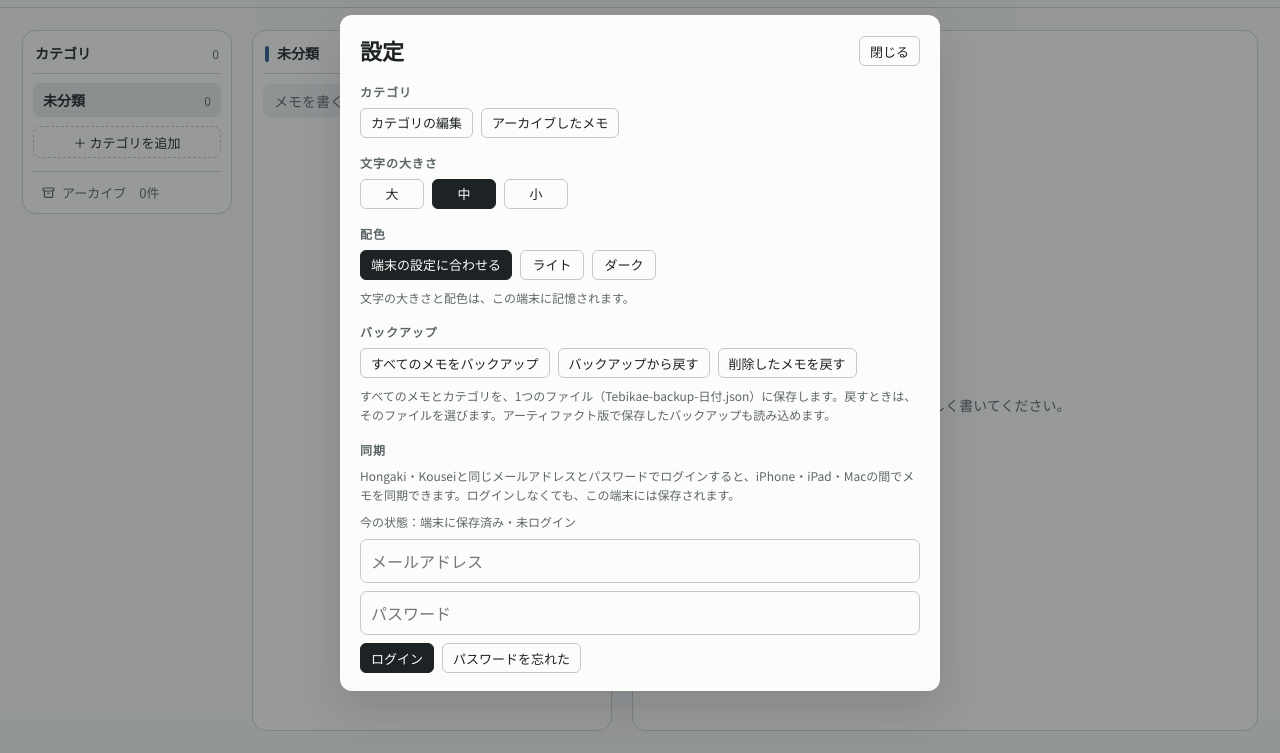
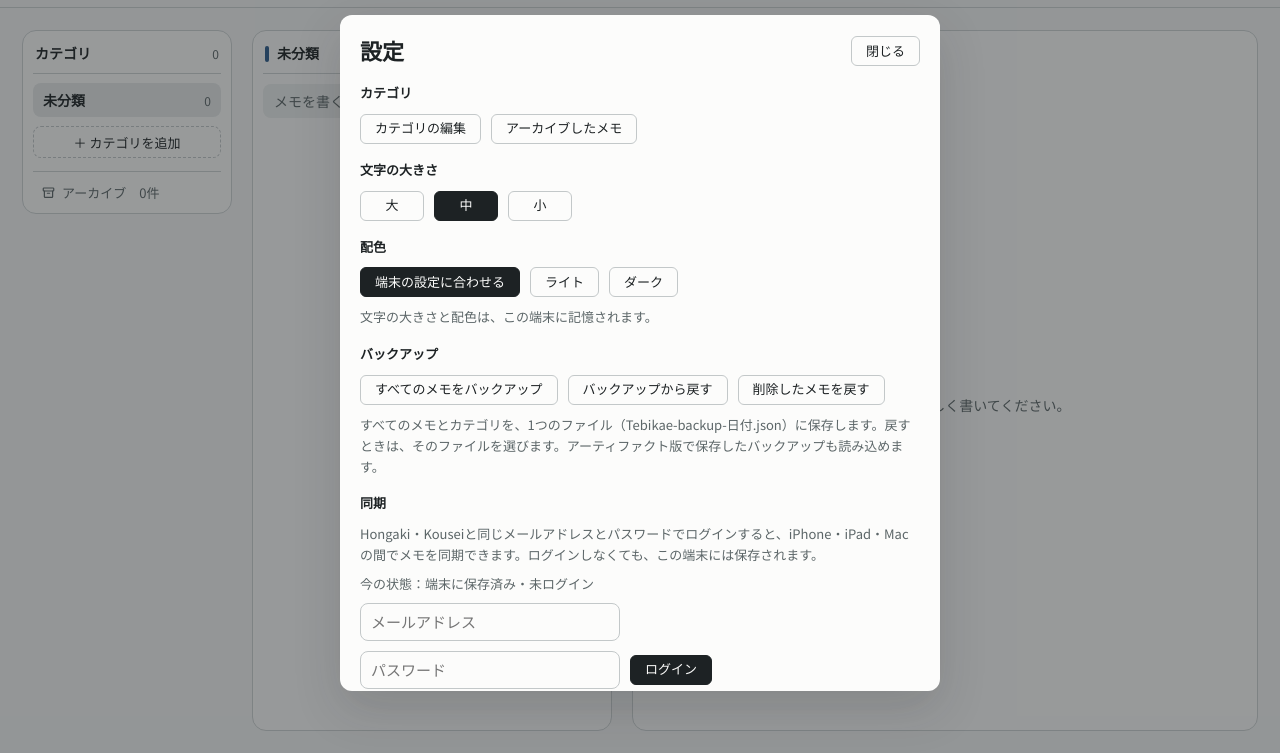
Before and after one commit to tacoz9119-spec/Tebikae, a plain HTML site: page index.html in a window 1280 px wide. Both pictures are taken after a click on the button 1241 px from the left and 27 px from the top of the page. Shown: the part 47-800 px from the top of the page. Drawn offline with Linux system fonts and the light colour scheme.

Commit message:
Add files via upload

```diff
--- a/index.html
+++ b/index.html
@@ -301,7 +301,20 @@ body.nosel{-webkit-user-select:none;user-select:none}
 .sheet.panel .seg button{min-width:64px}
 .sheet.panel .sform input{height:auto;padding:9px 10px;border-radius:7px;font-size:16px}
 .sheet.panel .sform .pbtns .btn{align-self:auto}
-@media (max-width:759px){ .sheet.panel .btn,.sheet.panel .seg button{min-height:36px} }
+/* Kousei 1.39 と同じ寸法（ボタン：高さ30px・文字13px・左右14px・角6px。Noto Sans JP は文字が下に寄って見えるので、下に2pxあけて文字を1px上げる） */
+.sheet.panel .btn,.sheet.panel .seg button{display:inline-flex;align-items:center;justify-content:center;gap:6px;min-height:30px;padding:0 14px 2px;border-radius:6px;font-size:13px}
+.sheet.panel .btn:disabled{opacity:.55}
+.sheet.panel .pgroup{gap:10px}
+.sheet.panel .pbtns{gap:10px}
+.sheet.panel .seg{gap:10px}
+.sheet.panel h3{font-size:13px;line-height:1.6;letter-spacing:0;color:var(--fg)}
+.sheet.panel .small,.sheet.panel .foot{font-size:13px}
+.sheet.panel .small.who{font-size:14px;color:var(--fg2)}
+.sheet.panel .small.syer{font-size:14px}
+.sheet.panel .sform{align-items:flex-start;gap:10px}
+.sheet.panel .sform input{width:260px;max-width:100%;height:38px;padding:0 10px;border:1px solid var(--line2);border-radius:8px;font-size:15px}
+.sheet.panel .sform .pbtns{align-items:center}
+.sheet.panel .linkish{align-self:auto;padding:0;min-height:0;color:var(--fg);font-size:13px;line-height:1.6;text-underline-offset:auto}
 .ctx{position:fixed;z-index:55;min-width:200px;padding:5px;border:1px solid var(--line);border-radius:9px;background:var(--surface);color:var(--fg);box-shadow:0 6px 24px var(--shadow);display:flex;flex-direction:column}
 .ctx button{display:flex;align-items:center;gap:10px;min-height:32px;padding:0 12px;border:0;border-radius:6px;background:transparent;color:inherit;font-size:14px;text-align:left;white-space:nowrap}
 .ctx button svg{flex:none;color:var(--muted)}
@@ -468,7 +481,7 @@ body.nosel{-webkit-user-select:none;user-select:none}
 <script>
 (function(){
 'use strict';
-var VERSION='1.15';
+var VERSION='1.16';
 var NARROW=window.matchMedia('(max-width: 759px)');
 function $(id){ return document.getElementById(id); }
 var app=$('app'), rowsEl=$('rows'), outline=$('outline'), mt=$('mt'), mb=$('mb'), mcol=$('mcol'), mscroll=$('mscroll'), ftools=$('ftools'), ov=$('ov'), sheet=$('sheet');
@@ -1111,7 +1124,7 @@ function syncSection(s){
     if(st==='none'){ box.append(el('p','small','Firebaseの設定（firebase-config.js）が入っていないため、この端末だけに保存しています。')); return; }
     if(st==='wait'){ box.append(el('p','small','ログインの状態を確かめています…')); return; }
     if(st==='in'){
-      var who=el('p','small who','ログイン中：'); who.append(el('b',null,Store.user.email||'')); box.append(who);
+      box.append(el('p','small who','ログイン中：'+(Store.user.email||'')));
       box.append(el('p','small syst','今の状態：'+statusInfo().text));
       var er2=el('p','small syer'); var t2=(Store.ready && lastError) ? errorText(lastError) : ''; er2.textContent=t2; er2.hidden=!t2; box.append(er2);
       var out=btn('ログアウト','', signOutNow); out.disabled=syncBusy; var ob=el('div','pbtns'); ob.append(out); box.append(ob);
@@ -1123,9 +1136,10 @@ function syncSection(s){
     var mail=document.createElement('input'); mail.type='email'; mail.id='si-mail'; mail.autocomplete='username'; mail.placeholder='メールアドレス'; mail.setAttribute('aria-label','メールアドレス'); mail.value=mv; mail.autocapitalize='off'; mail.spellcheck=false;
     var pass=document.createElement('input'); pass.type='password'; pass.id='si-pass'; pass.autocomplete='current-password'; pass.placeholder='パスワード'; pass.setAttribute('aria-label','パスワード');
     var go=btn(syncBusy ? 'ログインしています…' : 'ログイン','pri', signInNow); go.disabled=syncBusy;
-    var rs=btn('パスワードを忘れた','', resetPass);
-    var bs=el('div','pbtns'); bs.append(go, rs);
-    f.append(mail, pass, bs); box.append(f);
+    var rs=el('button','linkish','パスワードを忘れた場合'); rs.type='button'; rs.addEventListener('click', resetPass);
+    /* 並びはKouseiと同じ：メールアドレス／パスワードとログイン／パスワードを忘れた場合 */
+    var bs=el('div','pbtns'); bs.append(pass, go);
+    f.append(mail, bs, rs); box.append(f);
   };
   syncDraw();
 }
--- a/sw.js
+++ b/sw.js
@@ -2,7 +2,7 @@
    起動時は端末に保存した版をすぐ使い、裏で新しい版を取りに行く（更新は次回の起動から反映）。
    ファイルを更新したら、下の CACHE の番号を1つ増やすと、確実に入れ替わる。
    同じアドレス（github.io）のほかのアプリ（Kousei・Hongaki・Bunpitu）の保存分を消さないよう、名前が「tebikae-」で始まるものだけを扱う。 */
-const CACHE='tebikae-v16';
+const CACHE='tebikae-v17';
 const FONTS='tebikae-fonts';
 const FILES=['./','index.html','firebase-config.js','firebase.js','manifest.webmanifest','icon-180.png','icon-180-dark.png','icon-192.png','icon-512.png','favicon-16.png','favicon-32.png','favicon-48.png'];
 self.addEventListener('install',e=>{ e.waitUntil(caches.open(CACHE).then(c=>c.addAll(FILES)).then(()=>self.skipWaiting())); });
```
